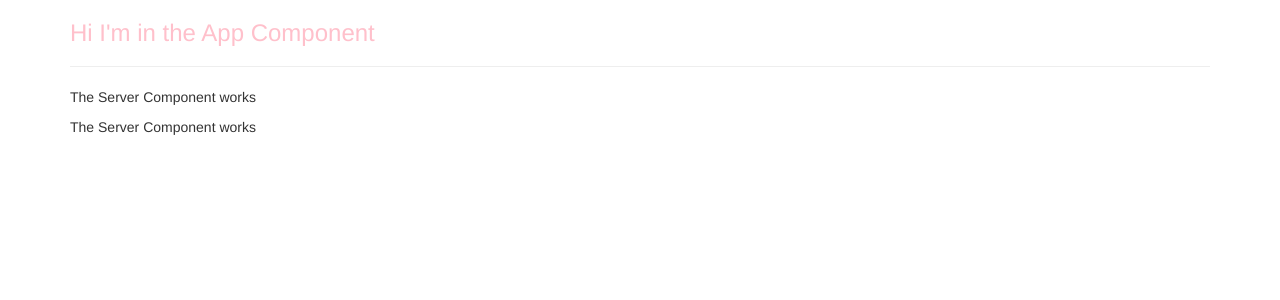
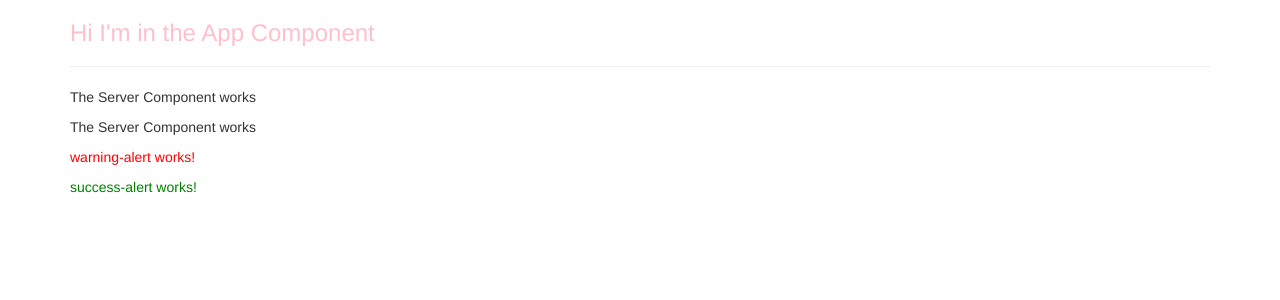
Before and after one commit to kitkogan/my-first-angular-app, an Angular app: page / in a window 1280 px wide. Shown: the top 300 px of the page. Built offline with nearby package versions, Linux system fonts and the light colour scheme.

Commit message:
create and style warning and success alert components

```diff
--- a/src/app/app.component.html
+++ b/src/app/app.component.html
@@ -4,6 +4,8 @@
       <h3>Hi I'm in the App Component</h3>
       <hr>
       <app-servers></app-servers>
+      <app-warning-alert></app-warning-alert>
+      <app-success-alert></app-success-alert>
     </div>
   </div>
 </div>
--- a/src/app/app.module.ts
+++ b/src/app/app.module.ts
@@ -6,12 +6,16 @@
 import { AppComponent } from './app.component';
 import { ServerComponent } from './server/server.component';
 import { ServersComponent } from './servers/servers.component';
+import { WarningAlertComponent } from './warning-alert/warning-alert.component';
+import { SuccessAlertComponent } from './success-alert/success-alert.component';
 
 @NgModule({
   declarations: [
     AppComponent,
     ServerComponent,
-    ServersComponent
+    ServersComponent,
+    WarningAlertComponent,
+    SuccessAlertComponent
   ],
   imports: [
     BrowserModule,
--- /dev/null
+++ b/src/app/success-alert/success-alert.component.css
@@ -0,0 +1,3 @@
+p {
+  color: green;
+}
--- /dev/null
+++ b/src/app/success-alert/success-alert.component.html
@@ -0,0 +1 @@
+<p>success-alert works!</p>
--- /dev/null
+++ b/src/app/success-alert/success-alert.component.ts
@@ -0,0 +1,15 @@
+import { Component, OnInit } from '@angular/core';
+
+@Component({
+  selector: 'app-success-alert',
+  templateUrl: './success-alert.component.html',
+  styleUrls: ['./success-alert.component.css']
+})
+export class SuccessAlertComponent implements OnInit {
+
+  constructor() { }
+
+  ngOnInit(): void {
+  }
+
+}
--- /dev/null
+++ b/src/app/warning-alert/warning-alert.component.css
@@ -0,0 +1,3 @@
+p {
+  color: red;
+}
--- /dev/null
+++ b/src/app/warning-alert/warning-alert.component.html
@@ -0,0 +1 @@
+<p>warning-alert works!</p>
--- /dev/null
+++ b/src/app/warning-alert/warning-alert.component.ts
@@ -0,0 +1,15 @@
+import { Component, OnInit } from '@angular/core';
+
+@Component({
+  selector: 'app-warning-alert',
+  templateUrl: './warning-alert.component.html',
+  styleUrls: ['./warning-alert.component.css']
+})
+export class WarningAlertComponent implements OnInit {
+
+  constructor() { }
+
+  ngOnInit(): void {
+  }
+
+}
```
Also changed, not shown: 2 other files (tests, documents, lock files or other folders).
